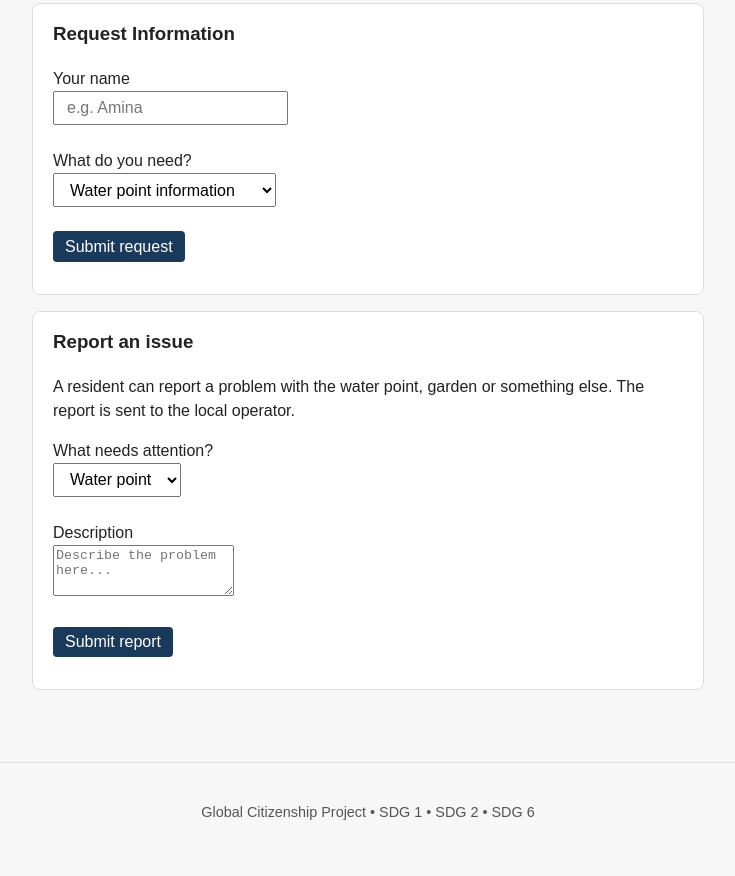
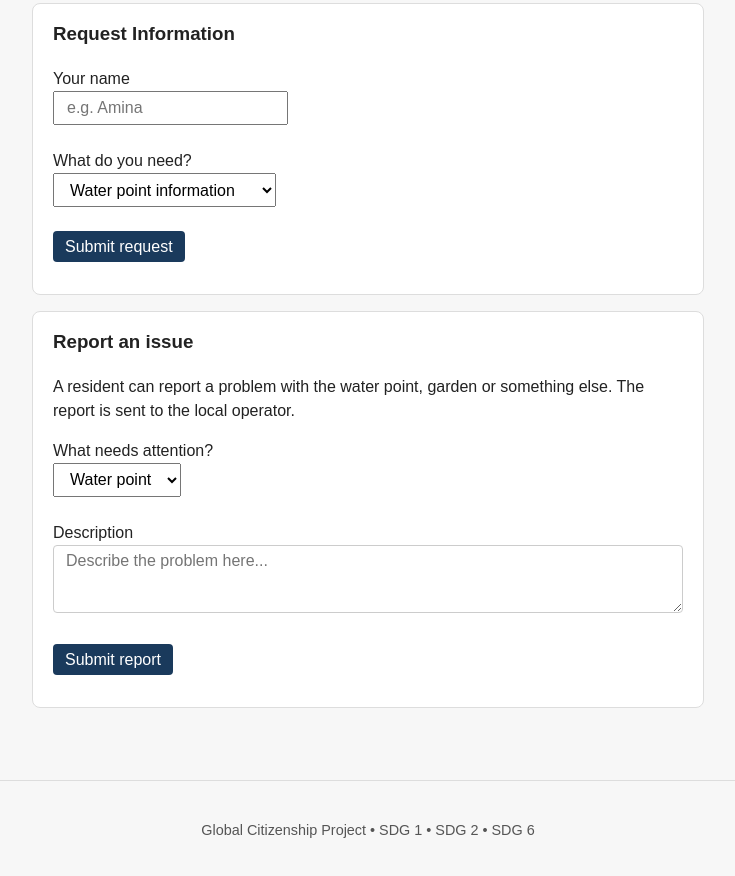
Before and after one commit to manassehgood-byte/community-resilience-hub, a plain HTML site: page demo.html in a window 1280 px wide. Shown: the part 395-1271 px from the top of the page, without its empty margins (272-1007 px from the left). Drawn offline with Linux system fonts and the light colour scheme.

Commit message:
Style textarea

```diff
--- a/style.css
+++ b/style.css
@@ -74,9 +74,17 @@ ul, ol {
   padding-left: 1.25rem;
 }
 
-button, input, select {
+button, input, select, textarea {
   font-size: 1rem;
   padding: 0.4rem 0.75rem;
+}
+
+textarea {
+  width: 100%;
+  max-width: 100%;
+  font-family: inherit;
+  border: 1px solid #ccc;
+  border-radius: 4px;
 }
 
 button {
@@ -100,7 +108,7 @@ footer {
   margin-top: 2rem;
 }
 
-#message {
+#message, #report-message {
   margin-top: 1rem;
   font-weight: bold;
   color: #1a3a5c;
```
